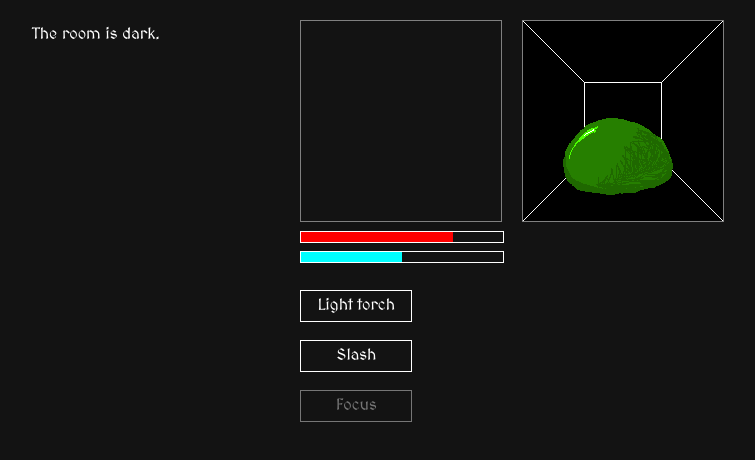
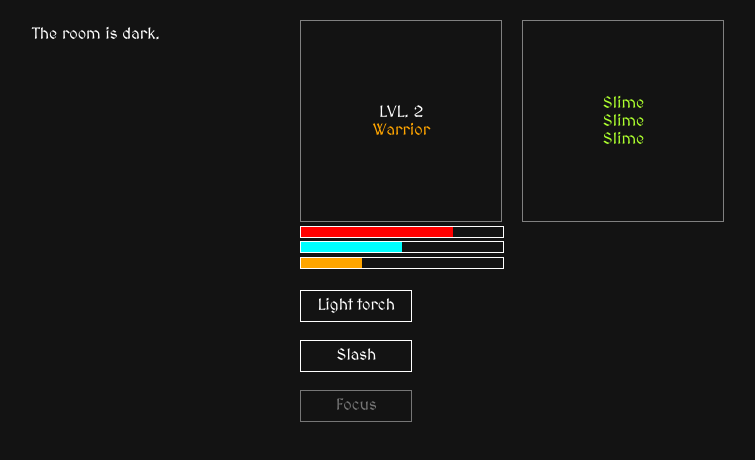
Before and after one commit to dxm64/a-dark-dungeon, an Angular app: page / in a window 1280 px wide. Shown: the top 460 px of the page, without its empty margins (213-968 px from the left). Built offline with nearby package versions, Linux system fonts and the light colour scheme.

Commit message:
Simplified

```diff
--- a/src/app/components/dungeon/dungeon.component.css
+++ b/src/app/components/dungeon/dungeon.component.css
@@ -5,12 +5,12 @@
   border: 1px solid gray;
   margin-left: 20px;
 
-  background-image: url(/assets/images/dungeon.png);
+  display: flex;
+  flex-direction: column;
+  justify-content: center;
+  align-items: center;
 }
 
-.enemy-container {
-  width: 100%;
-  height: 100%;
-
-  background-image: url(/assets/images/slime.png)
+.slime {
+  color: greenyellow;
 }
--- a/src/app/components/dungeon/dungeon.component.html
+++ b/src/app/components/dungeon/dungeon.component.html
@@ -1,3 +1,5 @@
 <div class="dungeon-container">
-  <div class="enemy-container"></div>
+  <div class="slime">Slime</div>
+  <div class="slime">Slime</div>
+  <div class="slime">Slime</div>
 </div>
--- a/src/app/components/game/game.component.css
+++ b/src/app/components/game/game.component.css
@@ -47,6 +47,11 @@
   height: 200px;
 
   border: 1px solid gray;
+
+  display: flex;
+  flex-direction: column;
+  justify-content: center;
+  align-items: center;
 }
 
 .player-view-container {
--- a/src/app/components/game/game.component.html
+++ b/src/app/components/game/game.component.html
@@ -8,7 +8,10 @@
     <div class="game-container">
       <div class="view-container">
         <div class="avatar-container">
-          <div class="avatar"></div>
+          <div class="avatar">
+            <div style="color: white">LVL. 2</div>
+            <div style="color: orange">Warrior</div>
+          </div>
           <app-vitals></app-vitals>
         </div>
         <app-dungeon></app-dungeon>
--- a/src/app/components/vitals/vitals.component.html
+++ b/src/app/components/vitals/vitals.component.html
@@ -1,4 +1,5 @@
 <div class="vitals-container">
   <app-vital [value]="health" [color]="'red'"></app-vital>
   <app-vital [value]="mana" [color]="'cyan'"></app-vital>
+  <app-vital [value]="stamina" [color]="'orange'"></app-vital>
 </div>
--- a/src/app/components/vitals/vitals.component.ts
+++ b/src/app/components/vitals/vitals.component.ts
@@ -8,6 +8,7 @@ import { Component, OnInit } from '@angular/core';
 export class VitalsComponent implements OnInit {
   health = 0.75
   mana = 0.5
+  stamina = 0.3
 
   constructor() { }
 
```
